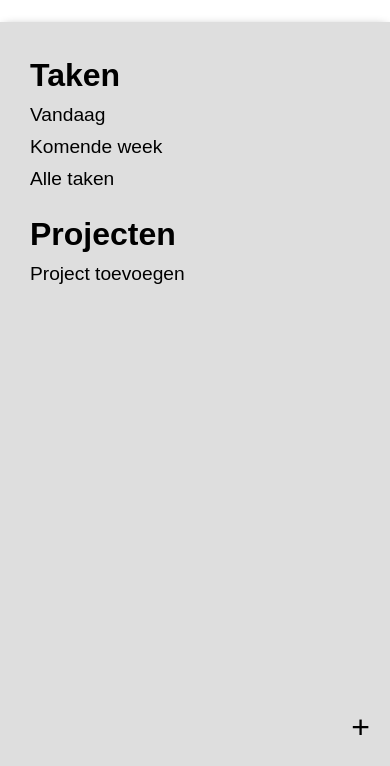
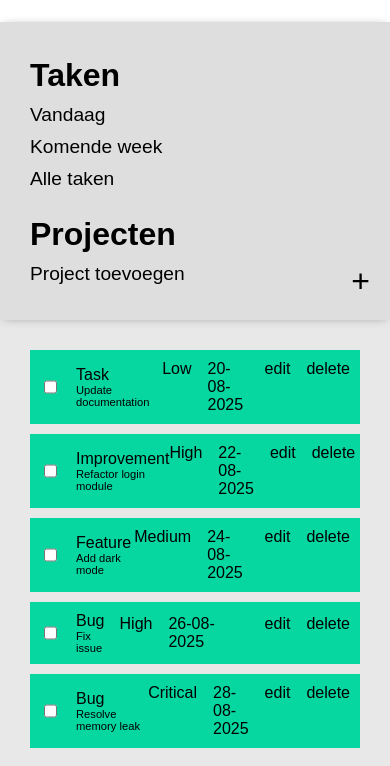
Before and after one commit to luukdg/ToDoApp, a website built with webpack: page src/template.html in a window 390 px wide. Shown: the part 78-844 px from the top of the page. Built offline with nearby package versions, Linux system fonts and the light colour scheme.

Commit message:
fixed the sorter function

```diff
--- a/src/components/sortArray.js
+++ b/src/components/sortArray.js
@@ -1,9 +1,14 @@
-import { allTickets } from "../index.js";
+import { parse, compareAsc } from "date-fns";
 
-export default class sortArray {
-  sortByDate() {
-    allTickets.tickets.sort(
-      (a, b) => new Date(a.dueDate) - new Date(b.dueDate)
-    );
+export default class SortArray {
+  sort(allTickets) {
+    allTickets.sort((a, b) => {
+      const dateA = parse(a.dueDate, "dd-MM-yyyy", new Date());
+      const dateB = parse(b.dueDate, "dd-MM-yyyy", new Date());
+
+      return compareAsc(dateA, dateB);
+    });
+
+    return allTickets;
   }
 }
--- a/src/dom/addTicketToDom.js
+++ b/src/dom/addTicketToDom.js
@@ -1,6 +1,7 @@
 // Function which loops through the object and updates the DOM accordingly.
 import { allTickets } from "../index.js";
-import { format, addDays } from "date-fns";
+import { format, addDays, parse, fromUnixTime } from "date-fns";
+import SortArray from "../components/sortArray.js";
 
 export default class addTicketToDom {
   updateDom(filterSelection) {
@@ -9,14 +10,6 @@ export default class addTicketToDom {
     // FIX THIS, all three scenario's must work
     if (!filterSelection) {
       filterByDays = allTickets.tickets;
-    }
-    if (filterSelection === 0) {
-      const todayDate = new Date();
-      const fromDate = format(todayDate, "dd-MM-yyyy");
-
-      filterByDays = allTickets.tickets.filter((ticket) => {
-        return ticket.dueDate === fromDate;
-      });
     } else {
       const todayDate = new Date();
       const dateInput = addDays(todayDate, filterSelection);
@@ -24,12 +17,22 @@ export default class addTicketToDom {
       const fromDate = format(todayDate, "dd-MM-yyyy");
       const untilDate = format(dateInput, "dd-MM-yyyy");
 
-      console.log(fromDate, untilDate);
+      console.log("From:", fromDate, "Until:", untilDate);
 
-      filterByDays = allTickets.tickets.filter((ticket) => {
-        return ticket.dueDate >= fromDate && ticket.dueDate <= untilDate;
-      });
+      if (filterSelection === 0) {
+        filterByDays = allTickets.tickets.filter((ticket) => {
+          return ticket.dueDate == fromDate;
+        });
+      } else {
+        filterByDays = allTickets.tickets.filter((ticket) => {
+          return ticket.dueDate >= fromDate && ticket.dueDate <= untilDate;
+        });
+      }
     }
+
+    // Sort the tickets by date
+    const sortByDate = new SortArray();
+    sortByDate.sort(filterByDays);
 
     // Find all the necessary information
     filterByDays.forEach((ticket) => {
--- a/src/index.js
+++ b/src/index.js
@@ -7,7 +7,7 @@ import "./styles/form-popup.css";
 import createTicket from "./components/createTicket.js";
 import ticketCollection from "./components/assignTicket.js";
 import changeTicket from "./components/changeTicket.js";
-import sortArray from "./components/sortArray.js";
+import SortArray from "./components/sortArray.js";
 
 import DomFunctions from "./dom/buttonInteractions.js";
 import addTicketToDom from "./dom/addTicketToDom.js";
@@ -21,26 +21,50 @@ dom.delete();
 dom.changeInCheckbox();
 
 // Basic array for storing the tickets
-export const allTickets = new ticketCollection();
+export let allTickets = new ticketCollection();
 
 // Creating a ticket #1
-let newTicket = new createTicket("Bug", "Fix issue", "24-08-2025", "High");
+let newTicket = new createTicket("Bug", "Fix issue", "26-08-2025", "High");
 allTickets.add(newTicket);
-console.log(allTickets);
 
 // Creating a ticket #2
 newTicket = new createTicket(
   "Feature",
   "Add dark mode",
-  "28-08-2025",
+  "24-08-2025",
   "Medium"
 );
 allTickets.add(newTicket);
 
-// Sort the tickets by date
-const sorter = new sortArray();
-sorter.sortByDate();
+// Creating a ticket #3
+newTicket = new createTicket(
+  "Task",
+  "Update documentation",
+  "20-08-2025",
+  "Low"
+);
+allTickets.add(newTicket);
+
+// Creating a ticket #4
+newTicket = new createTicket(
+  "Improvement",
+  "Refactor login module",
+  "22-08-2025",
+  "High"
+);
+allTickets.add(newTicket);
+
+// Creating a ticket #5
+newTicket = new createTicket(
+  "Bug",
+  "Resolve memory leak",
+  "28-08-2025",
+  "Critical"
+);
+allTickets.add(newTicket);
+
+console.log("Tickets:", allTickets);
 
 // adds the tickets to the DOM
 const loopOverTickets = new addTicketToDom();
-loopOverTickets.updateDom(4);
+loopOverTickets.updateDom();
--- a/src/styles/menu-bar.css
+++ b/src/styles/menu-bar.css
@@ -10,7 +10,7 @@
 
 @media (max-width: 768px) {
   .menu-bar {
-    height: 100%;
+    min-height: 100%;
   }
 }
 
```
